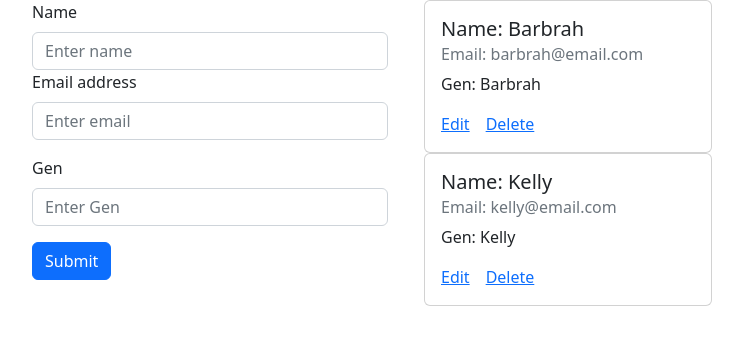
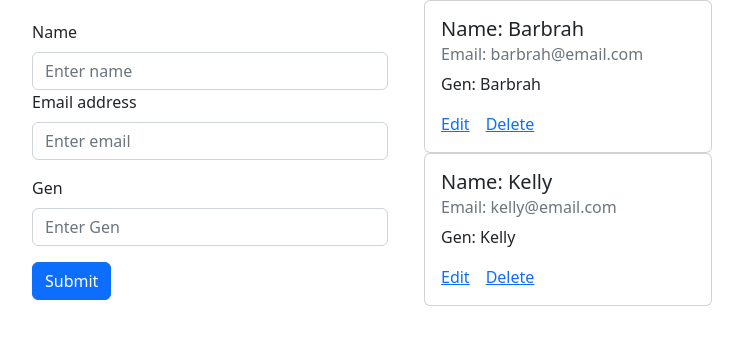
Before and after one commit to Rorawi/Userform-CRUD-, a React (Create React App) app: page / in a window 1280 px wide. Shown: the top 344 px of the page, without its empty margins (50-793 px from the left). Built offline with nearby package versions, Linux system fonts and the light colour scheme.

Commit message:
edit and delete

```diff
--- a/src/component/AddUserForm.jsx
+++ b/src/component/AddUserForm.jsx
@@ -3,13 +3,15 @@ import { Form,Button } from 'react-bootstrap';
 
 class AddUserForm extends Component {
     constructor(props){
-        super(props);
+        super();
         this.state = {
             name:'',
             email:'',
             gen:'',
         }
     }
+
+
     handleName = (e) => {
         e.preventDefault();
 this.setState({
@@ -25,14 +27,14 @@ this.setState({
             email:'',
             gen:'',
         })
-        console.log('forms submitted:' ,this.state)
+        // console.log('forms submitted:' ,this.state)
       }
 
 
     render() {
         return (
 
-                <Form onSubmit={this.handleSubmit}>
+                <Form onSubmit={this.handleSubmit} style={{ marginTop: '20px' }}>
       <Form.Group className="mb-3" controlId="formBasicEmail">
         <Form.Label>Name</Form.Label>
         <Form.Control type="text" placeholder="Enter name" name="name" value={this.state.name} onChange={this.handleName} />
```
